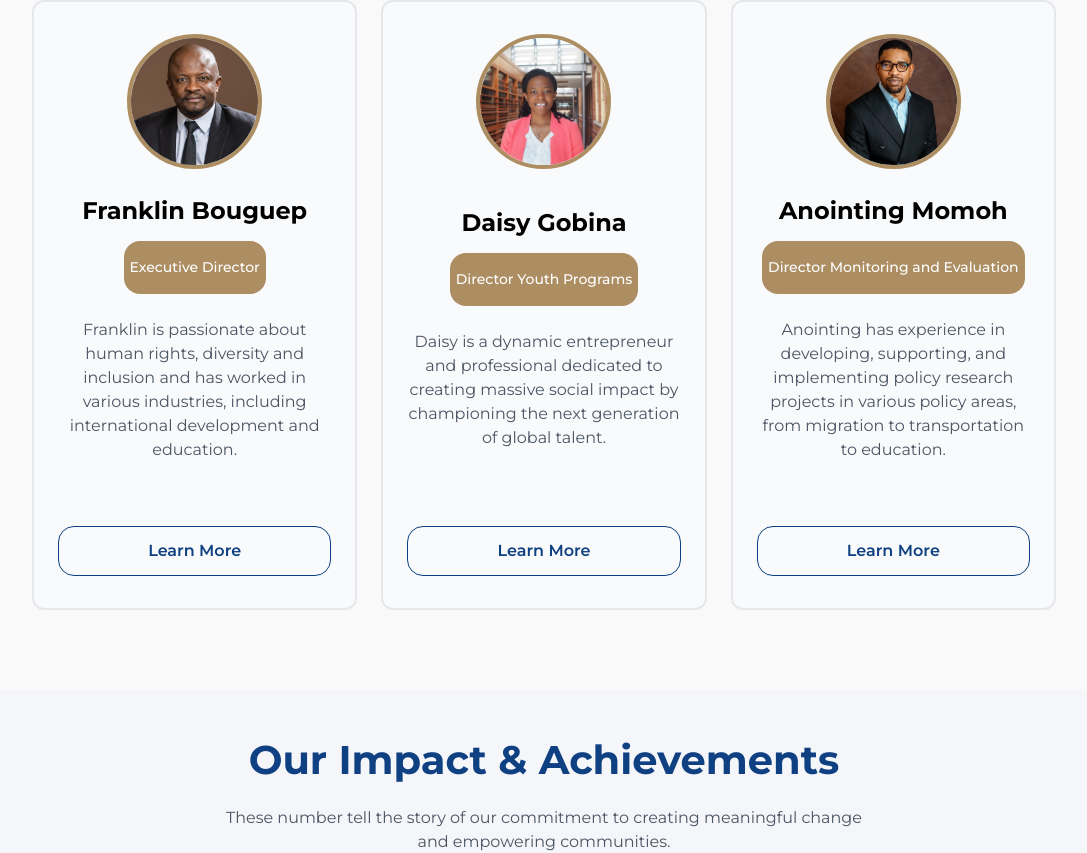
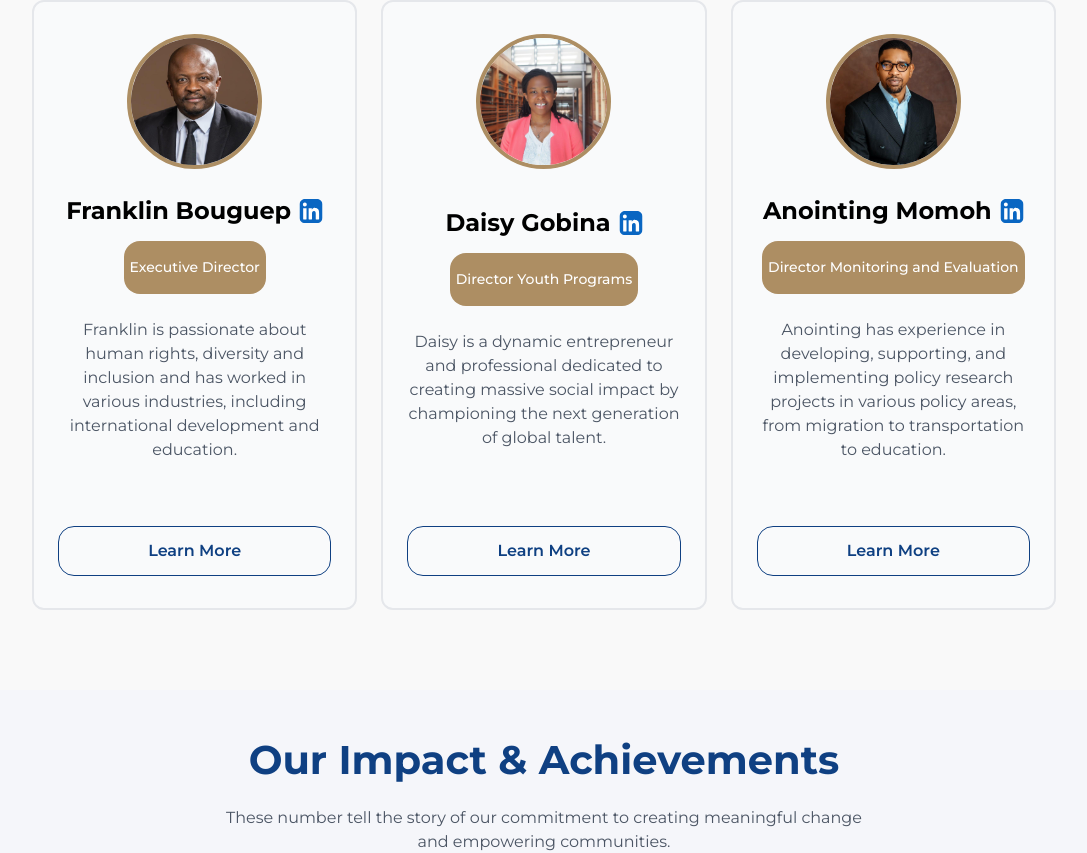
Before and after one commit to daisybuildup/BlackBuildup-Website-, a Next.js app: page /about in a window 1280 px wide. Shown: the part 1176-2029 px from the top of the page, without its empty margins (96-1183 px from the left). Built offline with nearby package versions, Linux system fonts and the light colour scheme.

Commit message:
updated linkedin profile

```diff
--- a/data/socialLinks.jsx
+++ b/data/socialLinks.jsx
@@ -1,6 +1,8 @@
  export const links =[
         {img:'/facebook.svg', href:'https://www.facebook.com' , alt:'facebook'},
+          {img:'/linkedinwh.svg', href:'https://www.linkedin.com' , alt:'youtube'},
          {img:'/twitter.svg', href:'https://www.twitter.com' , alt:'twitter'},
           {img:'/instagram.svg', href:'https://www.instagram.com' , alt:'instagram'},
            {img:'/youtube.svg', href:'https://www.youtube.com' , alt:'youtube'},
+
     ]
--- a/data/team.jsx
+++ b/data/team.jsx
@@ -1,6 +1,6 @@
  export const Teams =[
-        {image:'/franklin.jpg',name:'Franklin Bouguep',role:'Executive Director',about:'Franklin is passionate about human rights, diversity and inclusion and has worked in various industries, including international development and education.',subtext:'He has extensive experience in business development, strategic management, operations and supply chain management and has led teams of over 300 employees. Franklin has held leadership positions across industries in the United States, Europe and Africa for the past 20 years and is an agile communicator who is fluent in English, French and conversational Portuguese.'},
-        {image:'/daisy.jpg',name:'Daisy Gobina',role:'Director Youth Programs',about:'Daisy is a dynamic entrepreneur and professional dedicated to creating massive social impact by championing the next generation of global talent. ',subtext:'She is the Co-Founder of BizSkills Academy Inc., a virtual environment designed to build the entrepreneurs and intrapreneurs who will create the future of work and a billion jobs in emerging markets.  With a background in operational excellence as a former Supply Chain Lead at Antares Diamonds, Daisy skillfully transitioned her career to focus exclusively on businesses with social impact and sustainability.  Today, she actively manages programs focused on upskilling and reskilling young people for the jobs of tomorrow. Daisy also shares her deep expertise as a Venture Coach for prestigious programs, including the Toronto DMZ, Liff Off Caribbean, and the Waterloo Program.'},
-        {image:'/anointing.jpg',name:'Anointing Momoh',role:'Director Monitoring and Evaluation',about:'Anointing has experience in developing, supporting, and implementing policy research projects in various policy areas, from migration to transportation to education. ',subtext:'He has extensive experience in business development, strategic management, operations and supply chain management and has led teams of over 300 employees. Franklin has held leadership positions across industries in the United States, Europe and Africa for the past 20 years and is an agile communicator who is fluent in English, French and conversational Portuguese.'},
+        {image:'/franklin.jpg',name:'Franklin Bouguep',role:'Executive Director',about:'Franklin is passionate about human rights, diversity and inclusion and has worked in various industries, including international development and education.',subtext:'He has extensive experience in business development, strategic management, operations and supply chain management and has led teams of over 300 employees. Franklin has held leadership positions across industries in the United States, Europe and Africa for the past 20 years and is an agile communicator who is fluent in English, French and conversational Portuguese.', linkedin:'https://www.linkedin.com'},
+        {image:'/daisy.jpg',name:'Daisy Gobina',role:'Director Youth Programs',about:'Daisy is a dynamic entrepreneur and professional dedicated to creating massive social impact by championing the next generation of global talent. ',subtext:'She is the Co-Founder of BizSkills Academy Inc., a virtual environment designed to build the entrepreneurs and intrapreneurs who will create the future of work and a billion jobs in emerging markets.  With a background in operational excellence as a former Supply Chain Lead at Antares Diamonds, Daisy skillfully transitioned her career to focus exclusively on businesses with social impact and sustainability.  Today, she actively manages programs focused on upskilling and reskilling young people for the jobs of tomorrow. Daisy also shares her deep expertise as a Venture Coach for prestigious programs, including the Toronto DMZ, Liff Off Caribbean, and the Waterloo Program.', linkedin:'https://www.linkedin.com'},
+        {image:'/anointing.jpg',name:'Anointing Momoh',role:'Director Monitoring and Evaluation',about:'Anointing has experience in developing, supporting, and implementing policy research projects in various policy areas, from migration to transportation to education. ',subtext:'He has extensive experience in business development, strategic management, operations and supply chain management and has led teams of over 300 employees. Franklin has held leadership positions across industries in the United States, Europe and Africa for the past 20 years and is an agile communicator who is fluent in English, French and conversational Portuguese.', linkedin:'https://www.linkedin.com'},
 
     ]
--- a/src/app/component/leadership.jsx
+++ b/src/app/component/leadership.jsx
@@ -3,6 +3,7 @@ import React from 'react'
 import Image from 'next/image'
 import { useState } from 'react'
 import {Teams} from '../../../data/team'
+import Link from 'next/link'
 
 const Leadership = () => {
      const [SelectedCard, setSelectedCard] = useState(null);
@@ -24,7 +25,10 @@ const Leadership = () => {
 
                     </div>
                     <div className='flex flex-col justify-center items-center'>
-                  <h1 className='text-black font-bold text-[24px] pt-6'>{leader.name}</h1>
+                      <div className='flex gap-2  justify-center items-center  pt-6'>
+                  <h1 className='text-black font-bold text-[24px]'>{leader.name}</h1>
+             <Link href={leader.linkedin} target='_blank' rel='noopener noreferrer'><Image src='/linkedinbl.svg' width={24} height={24} alt='linkedin'/></Link>
+                  </div>
                     <h2 className='bg-[#AD8E63] rounded-2xl font-medium text-[14px] py-4 text-white mt-3 px-1.5'>{leader.role}</h2>
                     <p className='text-[#4B5564] pt-6 text-[16px]'>{leader.about}</p>
                     </div>
@@ -51,7 +55,10 @@ const Leadership = () => {
                       <Image src={SelectedCard.image} alt={SelectedCard.name} width={127} height={127} quality={100} className="rounded-full w-[127px] h-[127px]  object-cover " />
                     </div>
                     <div className='flex flex-col justify-center md:items-start items-center'>
-                        <h2 className="text-[#0F4082] font-bold pt-4 sm:pt-6 text-[18px] sm:text-[20px] md:text-[24px]">{SelectedCard.name} </h2>
+                        <div className='flex gap-2  justify-center items-center pt-4 sm:pt-6'>
+                  <h2 className="text-[#0F4082] font-bold  text-[18px] sm:text-[20px] md:text-[24px]">{SelectedCard.name} </h2>
+             <Link href={SelectedCard.linkedin} target='_blank' rel='noopener noreferrer'><Image src='/linkedinbl.svg' width={24} height={24} alt='linkedin'/></Link>
+                  </div>
                      <h2 className='bg-[#AD8E63] rounded-2xl font-medium text-[14px] py-3 text-white w-auto mt-3 px-1.5'>{SelectedCard.role}</h2>
                     </div>
                   <div>
```
Also changed, not shown: public/linkedinbl.svg (added), public/linkedinwh.svg (added).
